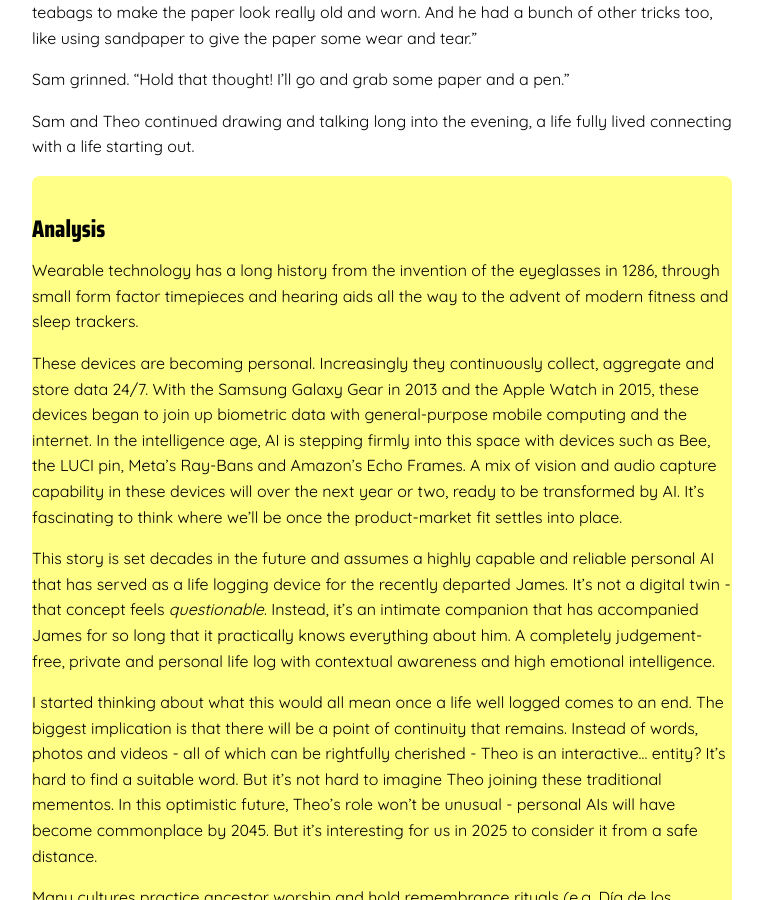
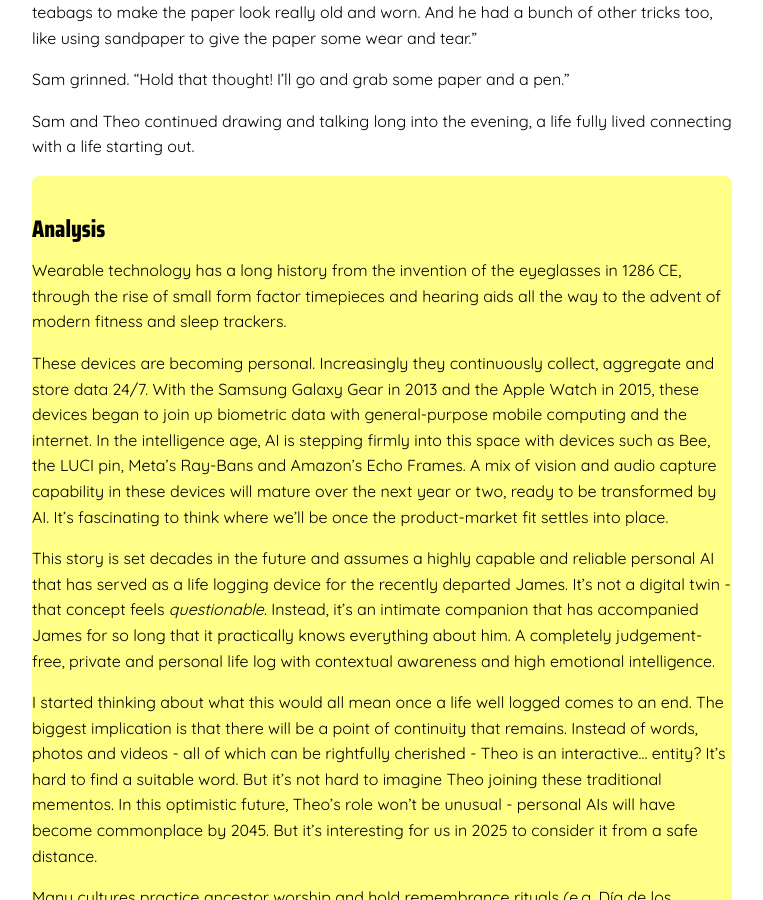
Before and after one commit to jessespeak/jessespeak.github.io, a Jekyll site: the page built from _futures/resonant-continuity.md, in a window 1280 px wide and 900 px high, scrolled down 2730 px. Shown: the whole window, without its empty margins (258-1021 px from the left). Built offline with Jekyll 4.4.1, drawn with Linux system fonts in a browser that asks for light colours.

Commit message:
Update resonant-continuity.md

```diff
--- a/_futures/resonant-continuity.md
+++ b/_futures/resonant-continuity.md
@@ -86,9 +86,9 @@ Sam and Theo continued drawing and talking long into the evening, a life fully l
 
 ## Analysis
 
-Wearable technology has a long history from the invention of the eyeglasses in 1286, through small form factor timepieces and hearing aids all the way to the advent of modern fitness and sleep trackers.
+Wearable technology has a long history from the invention of the eyeglasses in 1286 CE, through the rise of small form factor timepieces and hearing aids all the way to the advent of modern fitness and sleep trackers.
 
-These devices are becoming personal. Increasingly they continuously collect, aggregate and store data 24/7. With the Samsung Galaxy Gear in 2013 and the Apple Watch in 2015, these devices began to join up biometric data with general-purpose mobile computing and the internet. In the intelligence age, AI is stepping firmly into this space with devices such as Bee, the LUCI pin, Meta’s Ray-Bans and Amazon’s Echo Frames. A mix of vision and audio capture capability in these devices will over the next year or two, ready to be transformed by AI. It’s fascinating to think where we’ll be once the product-market fit settles into place.
+These devices are becoming personal. Increasingly they continuously collect, aggregate and store data 24/7. With the Samsung Galaxy Gear in 2013 and the Apple Watch in 2015, these devices began to join up biometric data with general-purpose mobile computing and the internet. In the intelligence age, AI is stepping firmly into this space with devices such as Bee, the LUCI pin, Meta’s Ray-Bans and Amazon’s Echo Frames. A mix of vision and audio capture capability in these devices will mature over the next year or two, ready to be transformed by AI. It’s fascinating to think where we’ll be once the product-market fit settles into place.
 
 This story is set decades in the future and assumes a highly capable and reliable personal AI that has served as a life logging device for the recently departed James. It’s not a digital twin - that concept feels *questionable*. Instead, it’s an intimate companion that has accompanied James for so long that it practically knows everything about him. A completely judgement-free, private and personal life log with contextual awareness and high emotional intelligence.
 
```
